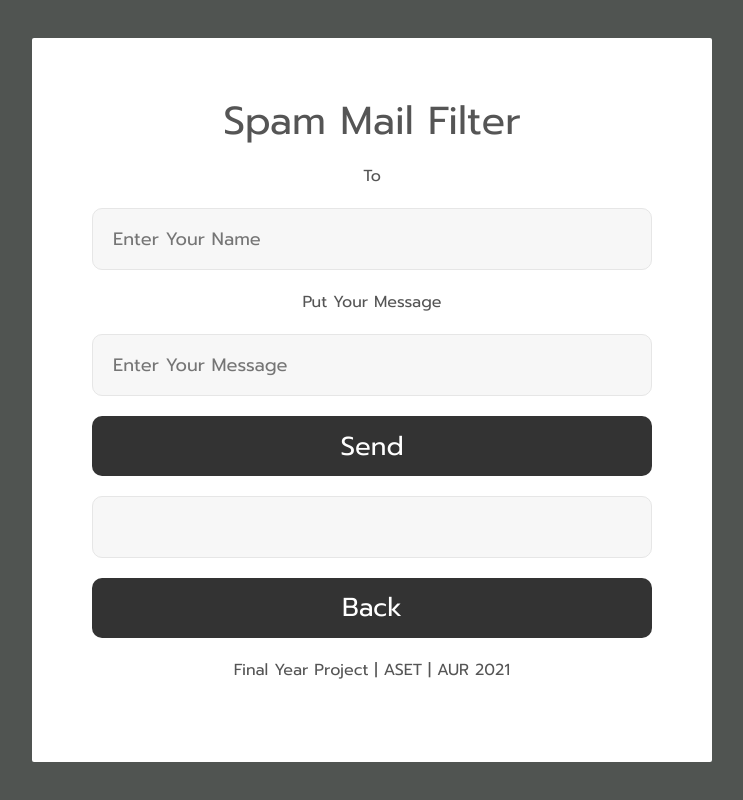
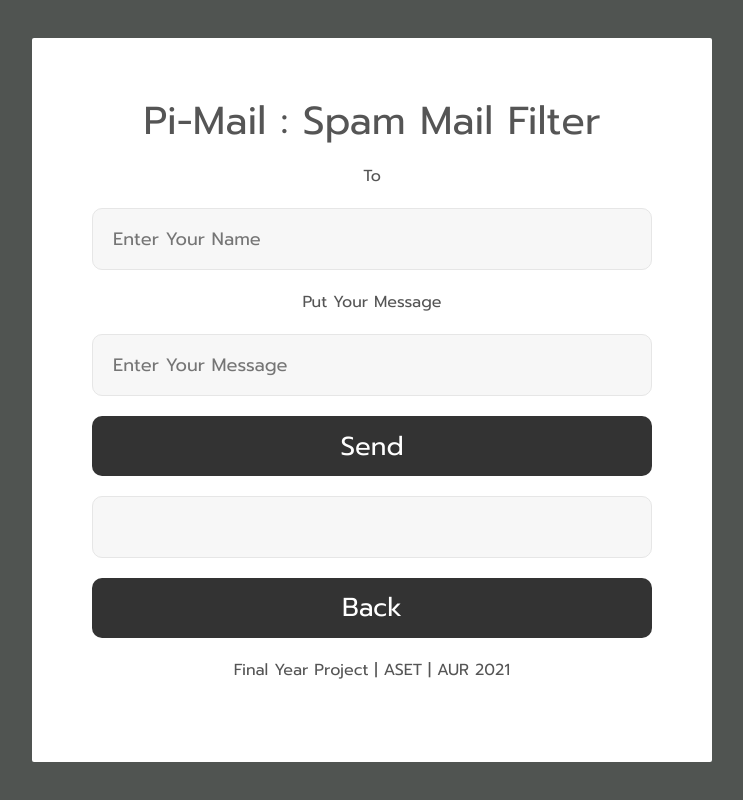
Before and after one commit to angshuman002/Mail-Spam-Filter-Final-Year-Project-AUR-2021, a Flask app: page /Send.html in a window 1280 px wide. Shown: the whole page, without its empty margins (268-1011 px from the left). Run offline with Flask 2, Linux system fonts and the light colour scheme; parts of the project's set-up code (start-up, migrations or seed data) failed here and were passed over.

Commit message:
Update Send.html

```diff
--- a/templates/Send.html
+++ b/templates/Send.html
@@ -20,7 +20,7 @@
                 <center>
 
 					<span class="spam100-form-title">
-						Spam Mail Filter
+						Pi-Mail : Spam Mail Filter
 					</span>
 
 					<div class="warp-text100">
```
